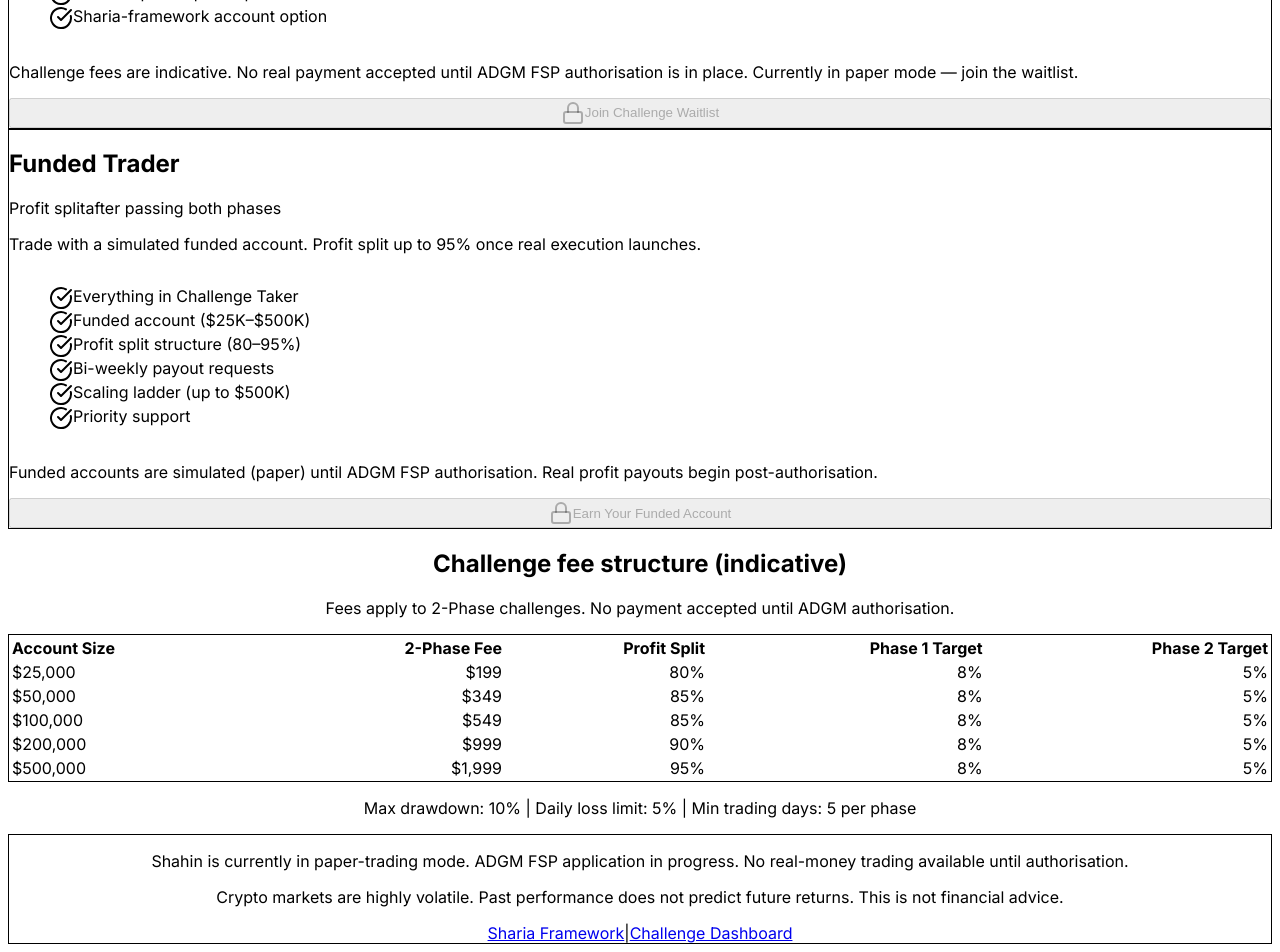
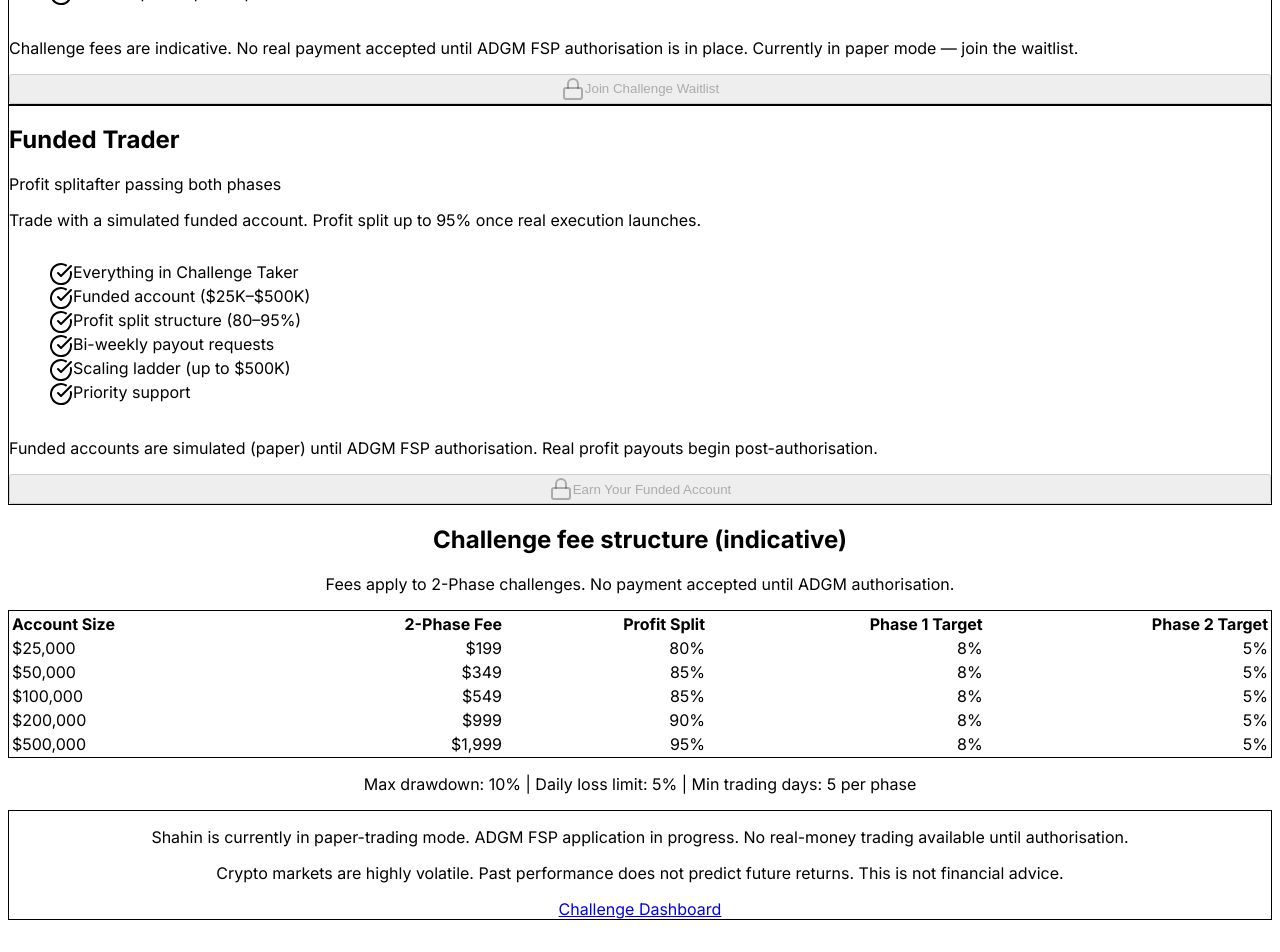
Before and after one commit to lineage007/shahin, a Next.js app: page /pricing in a window 1280 px wide. Shown: the part 913-1865 px from the top of the page. After the commit the page ends 1841 px from the top, so only its background shows below. Built offline with nearby package versions, Linux system fonts and the light colour scheme; no server answers.

Commit message:
shahin-sharia: remove Sharia from pricing page
- Delete 'Sharia-framework account option' from Challenge Taker features
- Delete 'Sharia Framework' footer link (pointed to now-deleted /sharia page)

Co-Authored-By: Claude Sonnet 4.6 <noreply@anthropic.com>

```diff
--- a/app/pricing/page.tsx
+++ b/app/pricing/page.tsx
@@ -35,7 +35,6 @@ const TIERS = [
       '2-Phase challenge structure',
       'Phase progression tracking',
       '80–95% profit split on pass',
-      'Sharia-framework account option',
     ],
     note: 'Challenge fees are indicative. No real payment accepted until ADGM FSP authorisation is in place. Currently in paper mode — join the waitlist.',
     cta: 'Join Challenge Waitlist',
@@ -202,8 +201,6 @@ export default function PricingPage() {
             This is not financial advice.
           </p>
           <div className="flex justify-center gap-6 mt-4 text-xs text-gray-600">
-            <Link href="/sharia" className="hover:text-gray-400 transition">Sharia Framework</Link>
-            <span>|</span>
             <Link href="/challenge" className="hover:text-gray-400 transition">Challenge Dashboard</Link>
           </div>
         </div>
```
